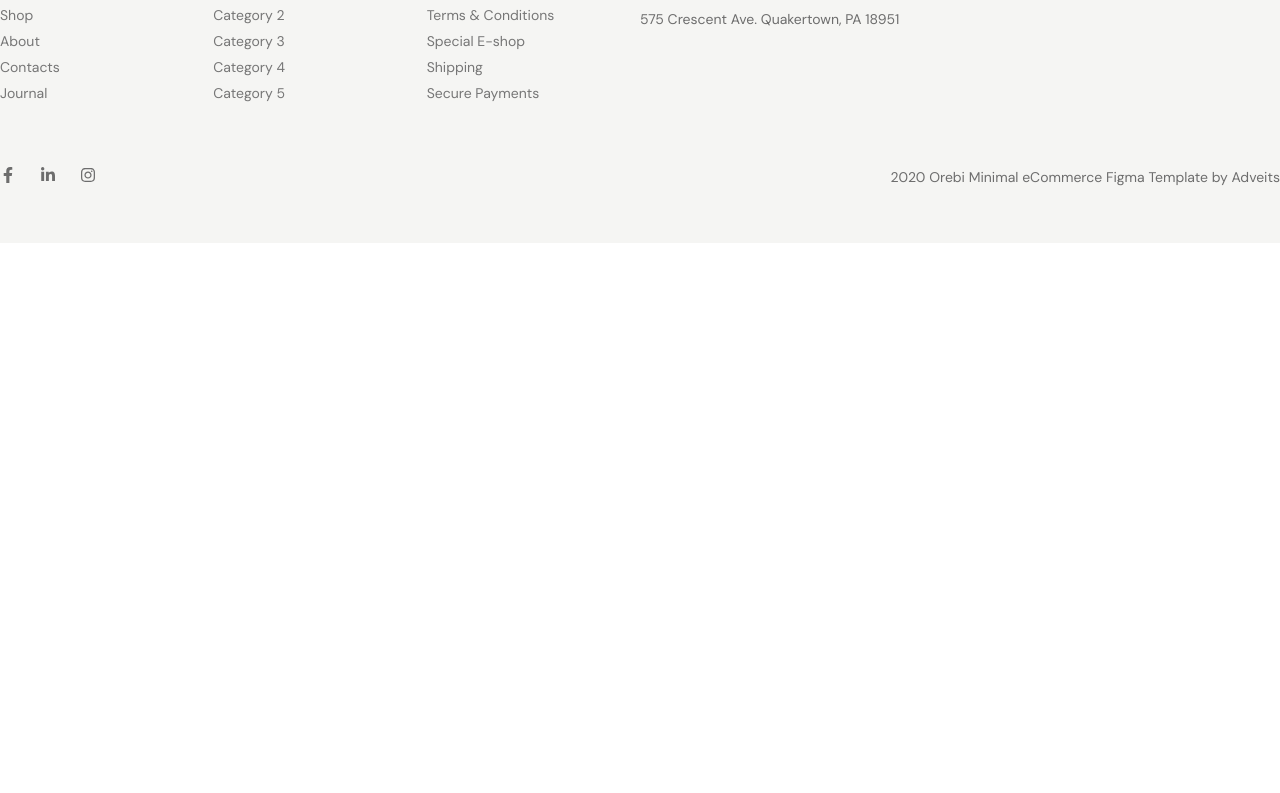
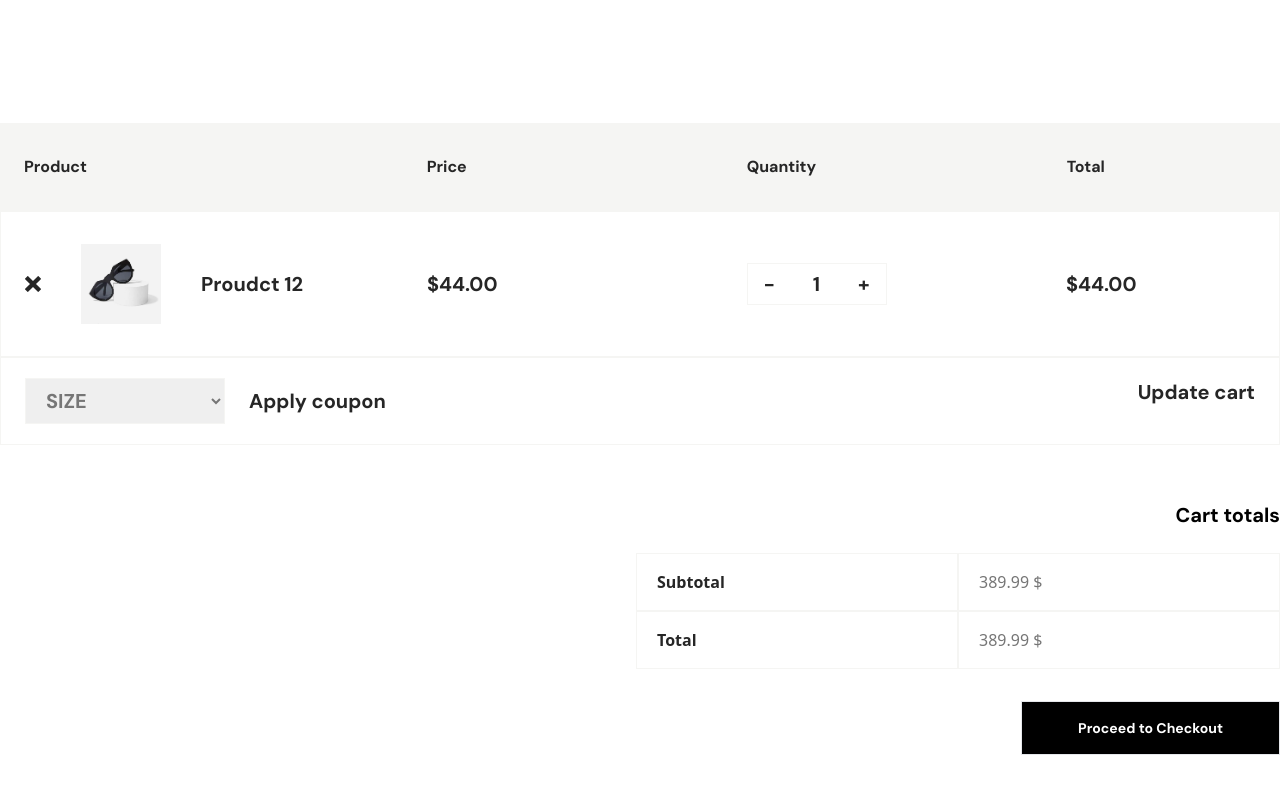
Before and after one commit to sajibkhandev/Ecommerce_Orebi, a React (Vite) app: page /cart in a window 1280 px wide. Shown: the part 427-1220 px from the top of the page. Before the commit the page ends 800 px from the top, so only its background shows below. Built offline with nearby package versions, Linux system fonts and the light colour scheme.

Commit message:
cart page design

```diff
--- a/src/components/layouts/SearchBer.jsx
+++ b/src/components/layouts/SearchBer.jsx
@@ -13,7 +13,6 @@ import { increment,decrement,remoneButton} from '../../slices/addToCart'
 import {AiOutlineClose} from 'react-icons/ai'
 import {FaBars} from 'react-icons/fa'
 import {GoTriangleDown} from 'react-icons/go'
-import Button from '../Button'
 import { refMenagment,refMenagment2 } from '../../slices/refCondition'
 
 export default function SearchBer() {
@@ -102,12 +101,15 @@ export default function SearchBer() {
                   <FaBars className='btn'/>
                   <div >
                   <ul ref={drop1Ref} className='hidden bg-[#2D2D2D] w-[263px] z-10 absolute top-[60px] left-0'>
+                    <Link to='/product'>
                     <List className='py-4 px-5 hover:text-white hover:ml-1.5 hover:font-bold' text='Accesories'/>
                     <List className='py-4 px-5 hover:text-white hover:ml-1.5 hover:font-bold' text='Furniture'/>
                     <List className='py-4 px-5 hover:text-white hover:ml-1.5 hover:font-bold' text='Electronics'/>
                     <List className='py-4 px-5 hover:text-white hover:ml-1.5 hover:font-bold' text='Clothes'/>
                     <List className='py-4 px-5 hover:text-white hover:ml-1.5 hover:font-bold' text='Bags'/>
                     <List className='py-4 px-5 hover:text-white hover:ml-1.5 hover:font-bold' text='Home appliances'/>
+                    </Link>
+
                   </ul>
                   </div>
 
@@ -121,16 +123,14 @@ export default function SearchBer() {
                <Flex className='gap-x-2.5 items-center '>
                          <User/>
                     <GoTriangleDown className='btn2 text-xl'/>
-                    <div ref={drop2Ref} className='hidden border border-solid border-black w-[200px] absolute top-[50px] right-[110px] z-30'>
+                    <div ref={drop2Ref} className='hidden border border-solid border-black w-[200px] absolute top-[50px] right-[65px] z-30'>
                      <Link to='/sign-up'>
                       <button className='w-full bg-black text-white py-4 px-14 text-sm font-dm font-bold'>Sign Up</button>
-
                      </Link>
                       <Link to='/login'>
                         <button className='w-full bg-white text-black py-4 px-14 text-sm font-dm font-bold'>Log In</button>
                       </Link>
                     </div>
-
                   </Flex>
 
                   <div className='relative ' onClick={()=>setOpen(true)}><Cart /></div>
@@ -141,9 +141,9 @@ export default function SearchBer() {
             </Flex>
 
             {open &&
-             <div className='bg-primary text-white h-screen w-2/6 absolute top-0 right-0 z-10'>
-              <div onClick={()=>setOpen(false)}><button className=' m-2 p-2 bg-black text-white border-white border border-solid text-white' onClick={()=>handleRemove(item)}><AiOutlineClose className='text-xl'/></button></div>
-              <ul className='flex justify-between pt-7 px-2 py-5 text-lg font-semibold text-center'>
+             <div className='bg-four text-black border-solid border h-screen w-2/6 absolute top-0 right-0 z-10'>
+              <div onClick={()=>setOpen(false)}><button className=' m-4 p-1 text-black border-black border border-solid ' onClick={()=>handleRemove(item)}><AiOutlineClose className='text-xl'/></button></div>
+              <ul className='flex justify-between pt-7 px-4 py-5 text-lg font-semibold text-center'>
                 <li>Action:</li>
                 <li>Product:</li>
                 <li>Price:</li>
@@ -151,15 +151,25 @@ export default function SearchBer() {
                 <li>Subtotal:</li>
               </ul>
               {cartData.length>0?cartData.map(item=>(
-              <ul className='flex justify-between px-2 text-base font-medium py-5 border-b border-solid border-white'>
-                  <li><button className='p-2 bg-black text-white border-white border border-solid text-white' onClick={()=>handleRemove(item)}><AiOutlineClose className='text-xl'/></button></li>
-                  <li>{item.title} </li>
-                  <li>{item.price}</li>
-                  <li className='border border-solid border-white px-4 py-1'><button onClick={()=>handleDecrement(item)} className='mr-2 text-xl'>-</button >{item.quantity}<button onClick={()=>handleIncrement(item)} className='ml-2 text-lg'>+</button></li>
-                  <li>{item.price*item.quantity}$</li>
+              <ul className='flex justify-between px-4 text-base font-medium py-5 border-b border-solid border-black'>
+                  <li><button className='p-1 text-black border-black border border-solid ' onClick={()=>handleRemove(item)}><AiOutlineClose className='text-lg'/></button></li>
+                  <li >{item.title.substring(0, 10)}</li>
+                  <li>{item.price}$</li>
+                  <li className='border border-solid border-black px-4 py-1'><button onClick={()=>handleDecrement(item)} className='mr-2 text-xl'>-</button >{item.quantity}<button onClick={()=>handleIncrement(item)} className='ml-2 text-lg'>+</button></li>
+                  <li>{item.price*item.quantity}.00$</li>
               </ul>
-                )):<h2 className='text-4xl font-medium h-full flex justify-center my-[300px]'>Cart is Empty</h2>}
-                <h2 className='absolute bottom-0 right-0 p-5 text-3xl'>Total: {total}$</h2>
+
+                ))
+                :<h2 className='text-4xl font-medium h-full flex justify-center my-[300px]'>Cart is Empty</h2>}
+                <Flex className='gap-x-5  justify-center py-14'>
+                <Link to='/cart'>
+                <button className='w-full bg-white text-black py-4 px-14 text-sm font-dm font-bold border border-solid border-primary'>View Cart</button>
+                </Link>
+                <Link to='/checkout'>
+                <button className='w-full bg-black text-white py-4 px-14 text-sm font-dm font-bold'>Checkout</button>
+                </Link>
+                </Flex>
+                <h2 className='absolute bottom-3 right-0 p-5 text-3xl font-semibold '>Total: <span className='font-bold font-dm'>{total}.00</span> $</h2>
 
 
               </div>}
--- a/src/pages/CartPage.jsx
+++ b/src/pages/CartPage.jsx
@@ -4,20 +4,80 @@ import Container from '../components/Container'
 import SubHeading from '../components/SubHeading'
 import { Link } from 'react-router-dom'
 import Flex from '../components/Flex'
+import Image from '../components/Image'
+import product12 from '../assets/product12.png'
+import Button from '../components/Button'
 import { FaAngleRight } from 'react-icons/fa'
+import { ImCross } from 'react-icons/im'
 
 export default function CartPage() {
   return (
     <Section>
         <Container>
-        <SubHeading text="Cart" className='text-text49'/>
-             <Flex className='items-center gap-x-1'>
+        <SubHeading text="Cart" className='text-text49 pt-28'/>
+             <Flex className='items-center gap-x-1 '>
               <p className=' text-xs text-third font-normal font-dm cursor-pointer'>
                <Link to='/'>Home</Link></p>
               <FaAngleRight className=' text-xs text-third font-normal font-dm'/>
              <p className='first-letter:uppercase text-xs text-third font-normal font-dm cursor-pointer'>{window.location.pathname.replace("/","")}</p>
+             </Flex>
+             {/* cart start */}
+             <div className='pb-14 pt-32'>
+             <div className='py-8 bg-four flex justify-between text-base text-primary font-bold font-dm'>
+              <div className='w-4/12 px-6'>Product</div>
+              <div className='w-3/12'>Price</div>
+              <div className='w-3/12'>Quantity</div>
+              <div className='w-2/12'>Total</div>
 
-             </Flex>
+             </div>
+             <div className='py-8 border-solid border border-four bg-white flex justify-between items-center text-xl text-primary font-bold font-dm'>
+              <div className='w-4/12 px-6 '>
+                <div className='flex gap-x-10 items-center'>
+                <ImCross className='text-base'/>
+                <Image src={product12} className='w-[80px]'/>
+                <p className='text-xl text-primary font-bold font-dm'>Proudct 12</p>
+                </div>
+              </div>
+              <div className='w-3/12'>$44.00</div>
+              <div className='w-3/12'>
+                <div className=' flex justify-between px-4 py-1.5 border border-solid border-four w-[140px]'>
+                  <button>-</button>
+                  <span>1</span>
+                  <button>+</button>
+                </div>
+              </div>
+              <div className='w-2/12'>$44.00</div>
+
+             </div>
+             <div className='py-5 border-solid border border-four bg-white flex justify-between text-xl text-primary font-bold font-dm px-6'>
+              <div className='flex gap-x-6 items-center'>
+                <select className='text-secondary py-2 px-4 border border-solid border-four w-[200px]' name="" id="">
+                  <option value="">SIZE</option>
+                  <option value="">COLOR</option>
+                  <option value="">QUANTITY</option>
+                </select>
+                <p>Apply coupon</p>
+              </div>
+              <p>Update cart</p>
+
+             </div>
+             </div>
+             {/* part two */}
+              <p className='text-end pb-6 text-xl text-parimary font-bold font-dm'>Cart totals</p>
+             <div className='flex justify-end'>
+              <div className='w-[644px]  flex'>
+                <p className='w-1/2 py-4 px-5 border border-solid border-four text-primary font-bold text-base'>Subtotal</p>
+                <p className='w-1/2 py-4 px-5 border border-solid border-four text-secondary text-base'>389.99 $</p>
+              </div>
+             </div>
+             <div className='flex justify-end '>
+              <div className='w-[644px]  flex'>
+                <p className='w-1/2 py-4 px-5 border border-solid border-four text-primary font-bold text-base'>Total</p>
+                <p className='w-1/2 py-4 px-5 border border-solid border-four text-secondary text-base'>389.99 $</p>
+              </div>
+             </div>
+             <Button text="Proceed to Checkout" className="mt-8 mb-32 flex ml-auto"/>
+              {/* cart end */}
         </Container>
     </Section>
   )
--- a/src/pages/ProductDetailsPage.jsx
+++ b/src/pages/ProductDetailsPage.jsx
@@ -13,8 +13,11 @@ import SubHeading from '../components/SubHeading'
 import {AiOutlineStar,AiFillStar,AiOutlinePlus} from 'react-icons/ai'
 import {BsFillCircleFill,BsFillStarFill} from 'react-icons/bs'
 import Button from '../components/Button'
+import { useSelector } from 'react-redux'
 
 export default function ProductDetailsPage() {
+  let data1=useSelector((state)=>(state.manegeRef.refValue))
+  let data2=useSelector((state)=>(state.manegeRef.refValue2))
   let [feature,setFeature]=useState(false)
   let [shopping,setShopping]=useState(false)
   let [star1,setStar1]=useState(true)
@@ -34,6 +37,8 @@ export default function ProductDetailsPage() {
   }
 
   return (
+   <div onClick={data1}>
+    <div onClick={data2}>
     <Section className=' py-32'>
         <Container>
         <SubHeading text="Product" className='text-text49'/>
@@ -184,5 +189,7 @@ export default function ProductDetailsPage() {
 
         </Container>
     </Section>
+    </div>
+   </div>
   )
 }
--- a/src/pages/ProductsPage.jsx
+++ b/src/pages/ProductsPage.jsx
@@ -17,11 +17,15 @@ import Pagination from '../components/Pagination'
 export default function ProductsPage() {
   let [page,setPage]=useState(12)
   let data=useSelector((state)=>(state.breadcrumb.previousName))
+  let data1=useSelector((state)=>(state.manegeRef.refValue))
+  let data2=useSelector((state)=>(state.manegeRef.refValue2))
 
 
 
   return (
-    <Section className='py-28'>
+    <div onClick={data1}>
+      <div onClick={data2}>
+      <Section className='py-28'>
         <Container>
         <SubHeading text="Products" className='text-text49'/>
             <Flex className='items-center gap-x-1'>
@@ -71,5 +75,7 @@ export default function ProductsPage() {
 
         </Container>
     </Section>
+      </div>
+    </div>
   )
 }
--- a/tailwind.config.js
+++ b/tailwind.config.js
@@ -24,6 +24,7 @@ export default {
         four:'#F5F5F3',
         five:'#979797',
         six:'#D8D8D8',
+
       },
       fontSize: {
         text39: '39px',
```
